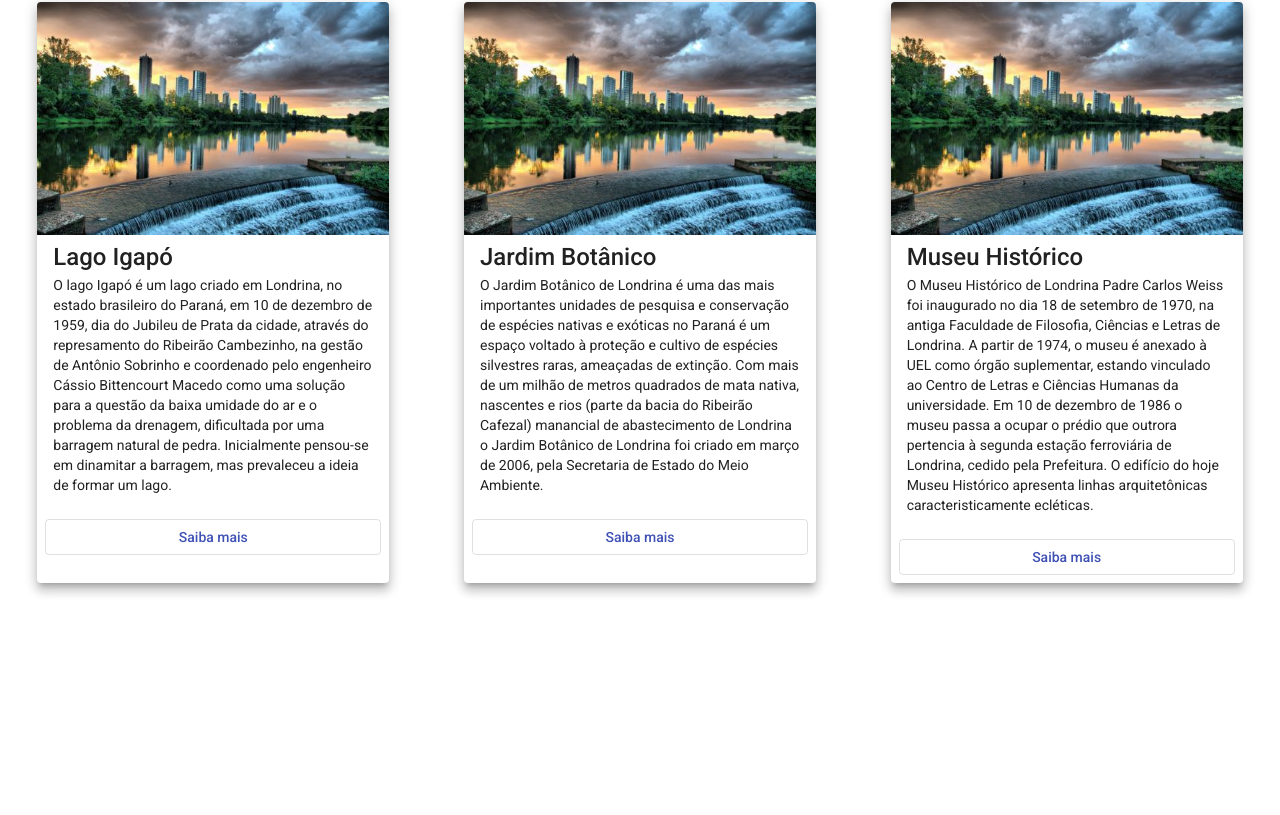
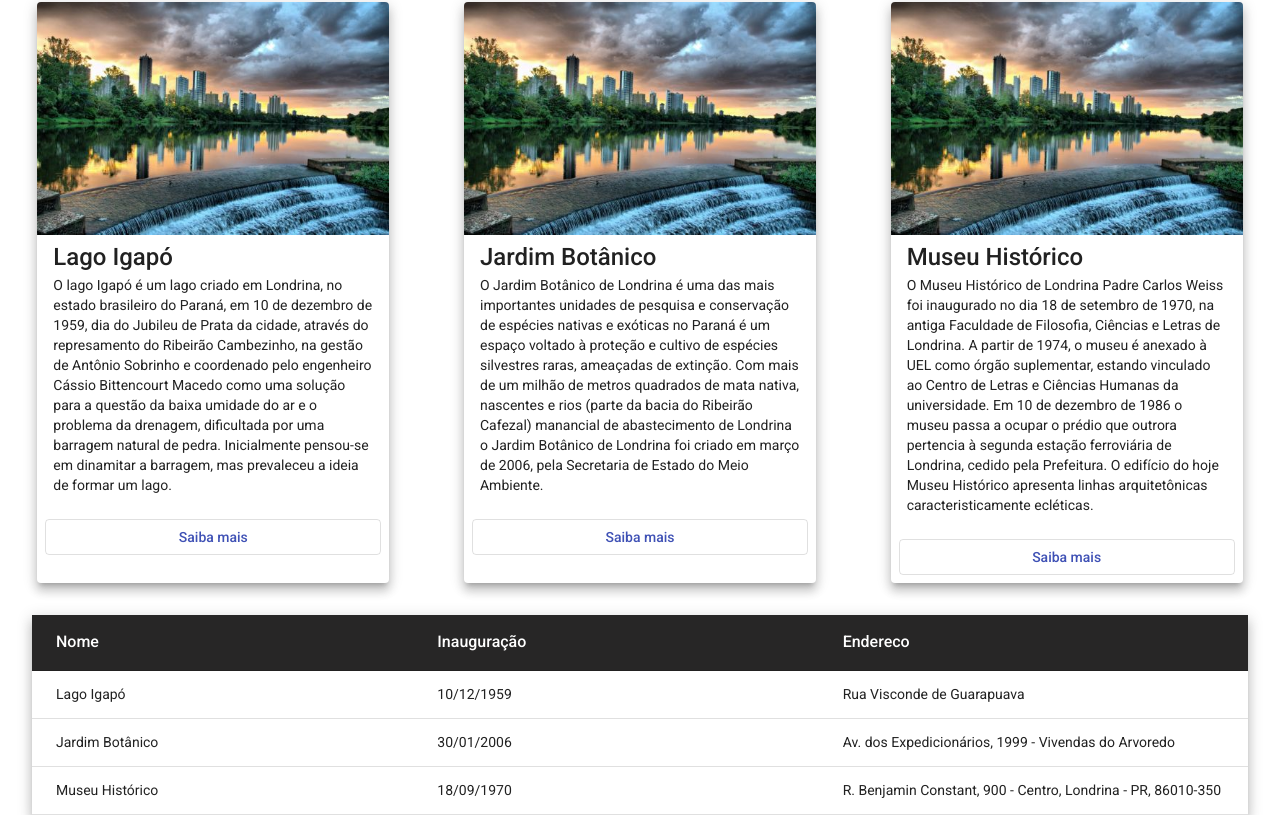
Before and after one commit to ValdirCezar/projeto7-faculdade, an Angular app: page / in a window 1280 px wide. Shown: the part 262-1077 px from the top of the page. Before the commit the page ends 877 px from the top, so only its background shows below. Built offline with nearby package versions, Linux system fonts and the light colour scheme.

Commit message:
Table finalizada

```diff
--- a/src/app/app.module.ts
+++ b/src/app/app.module.ts
@@ -9,6 +9,7 @@ import { MatToolbarModule } from '@angular/material/toolbar';
 import { MatButtonModule } from '@angular/material/button';
 import { MatCardModule } from '@angular/material/card';
 import { MatGridListModule } from '@angular/material/grid-list';
+import { MatTableModule } from '@angular/material/table';
 
 import { HeaderComponent } from './components/header/header.component';
 import { ContentComponent } from './components/content/content.component';
@@ -27,6 +28,7 @@ import { ContentComponent } from './components/content/content.component';
     MatButtonModule,
     MatCardModule,
     MatGridListModule,
+    MatTableModule
   ],
   providers: [],
   bootstrap: [AppComponent]
--- a/src/app/components/content/content.component.css
+++ b/src/app/components/content/content.component.css
@@ -18,3 +18,15 @@
 .card button {
   width: 100%;
 }
+
+.example-table {
+  width: 95%;
+  margin: auto;
+}
+
+.example-table th {
+  width: 20%;
+  background-color: rgb(39, 38, 38);
+  color: white;
+  font-size: 1rem;
+}
--- a/src/app/components/content/content.component.html
+++ b/src/app/components/content/content.component.html
@@ -65,3 +65,26 @@
   </mat-card>
 
 </div>
+
+<table class="example-table mat-elevation-z8" mat-table recycleRows [dataSource]="dataSource">
+  <!-- Position Column -->
+  <ng-container matColumnDef="nome">
+    <th mat-header-cell *matHeaderCellDef> Nome </th>
+    <td mat-cell *matCellDef="let element"> {{element.nome}} </td>
+  </ng-container>
+
+  <!-- Name Column -->
+  <ng-container matColumnDef="inauguracao">
+    <th mat-header-cell *matHeaderCellDef> Inauguração </th>
+    <td mat-cell *matCellDef="let element"> {{element.inauguracao}} </td>
+  </ng-container>
+
+  <!-- Weight Column -->
+  <ng-container matColumnDef="endereco">
+    <th mat-header-cell *matHeaderCellDef> Endereco </th>
+    <td mat-cell *matCellDef="let element"> {{element.endereco}} </td>
+  </ng-container>
+
+  <tr mat-header-row *matHeaderRowDef="displayedColumns"></tr>
+  <tr mat-row *matRowDef="let row; columns: displayedColumns;"></tr>
+</table>
--- a/src/app/components/content/content.component.ts
+++ b/src/app/components/content/content.component.ts
@@ -1,4 +1,16 @@
 import { Component, OnInit } from '@angular/core';
+
+export interface PeriodicElement {
+  nome: string;
+  inauguracao: string;
+  endereco: string;
+}
+
+const ELEMENT_DATA: PeriodicElement[] = [
+  {nome: 'Lago Igapó', inauguracao: '10/12/1959', endereco: 'Rua Visconde de Guarapuava'},
+  {nome: 'Jardim Botânico', inauguracao: '30/01/2006', endereco: 'Av. dos Expedicionários, 1999 - Vivendas do Arvoredo'},
+  {nome: 'Museu Histórico', inauguracao: '18/09/1970', endereco: 'R. Benjamin Constant, 900 - Centro, Londrina - PR, 86010-350'}
+];
 
 @Component({
   selector: 'app-content',
@@ -7,6 +19,9 @@ import { Component, OnInit } from '@angular/core';
 })
 export class ContentComponent implements OnInit {
 
+  displayedColumns: string[] = ['nome', 'inauguracao', 'endereco'];
+  dataSource = ELEMENT_DATA;
+
   constructor() { }
 
   ngOnInit(): void {
```
